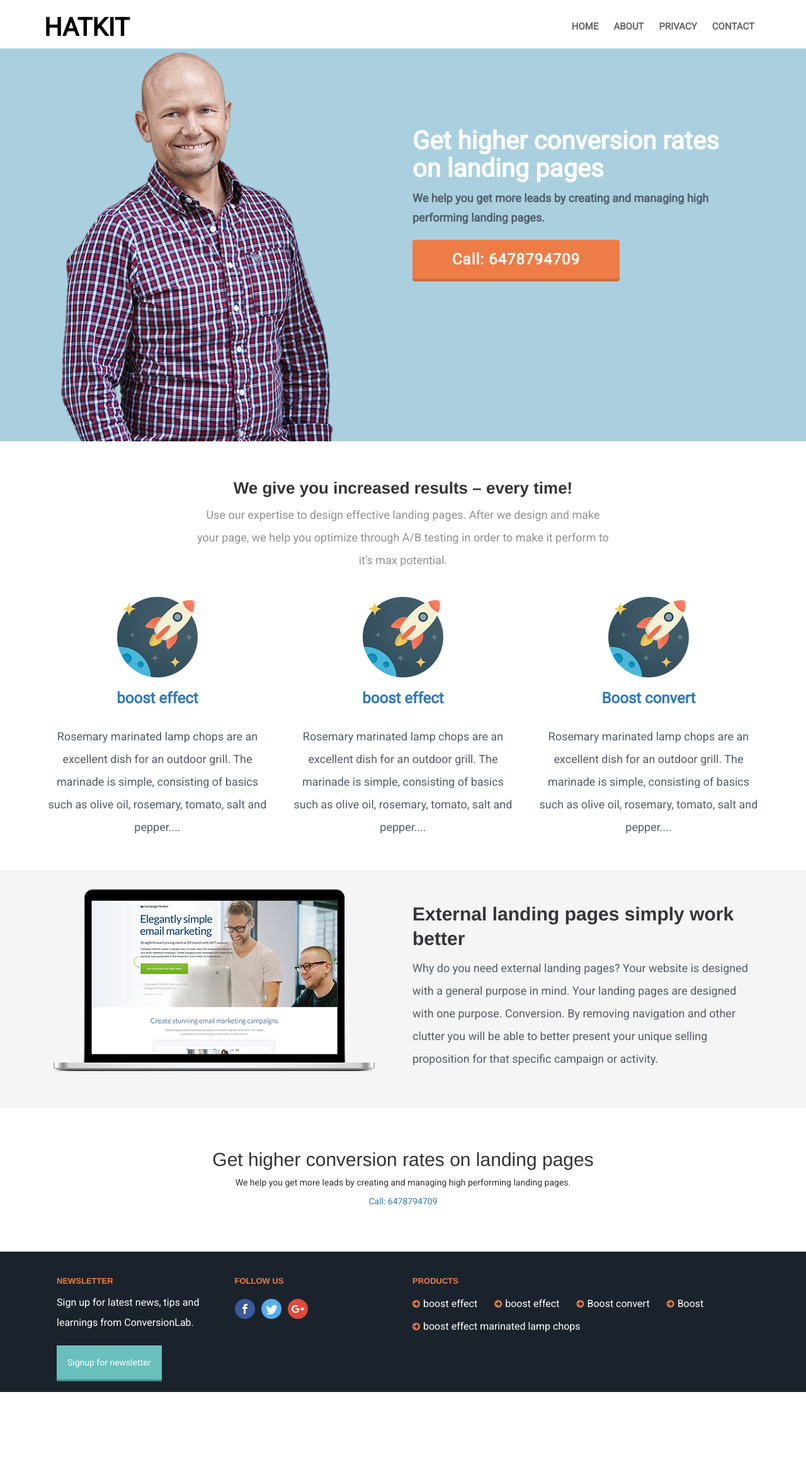
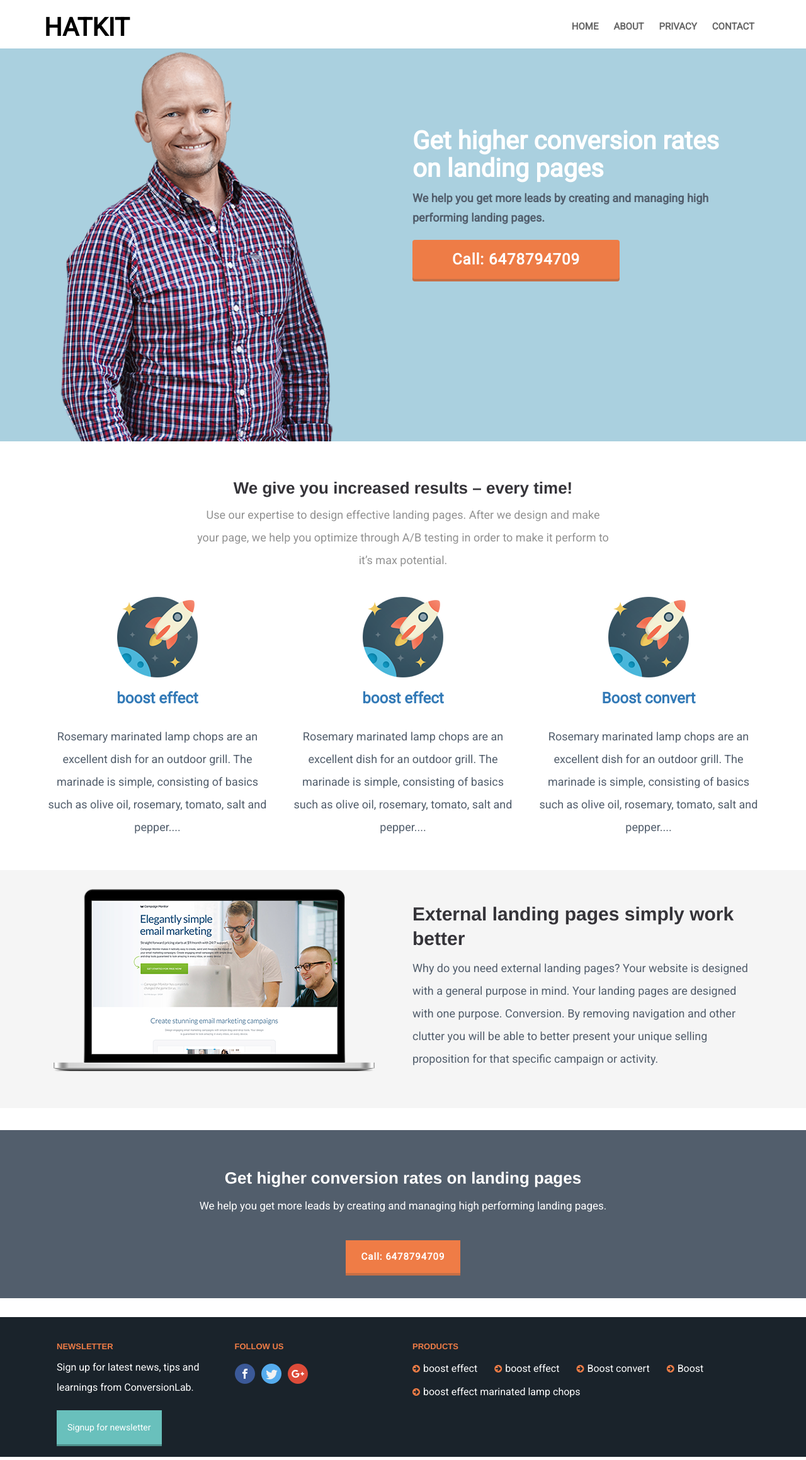
Before and after one commit to tonyseel/five, a Jekyll site: the page built from index.html, in a window 1280 px wide. Shown: the whole page at 63% size. Built offline with Jekyll 4.4.1, drawn with Linux system fonts in a browser that asks for light colours; nearby versions of some CDN libraries; library files that are not in the unit come from our copies; before the commit the page ends 2216 px from its top, so only the background shows below that.

Commit message:
cintact us

```diff
--- a/index.html
+++ b/index.html
@@ -39,7 +39,7 @@ layout: default
 		</div>
 	</div>
 
-<div class="contact">
+<div class="contact-us">
 		<div class="container">
 		<div class="desc-center">
 			<h2>{{site.contact-title}}</h2>
```
